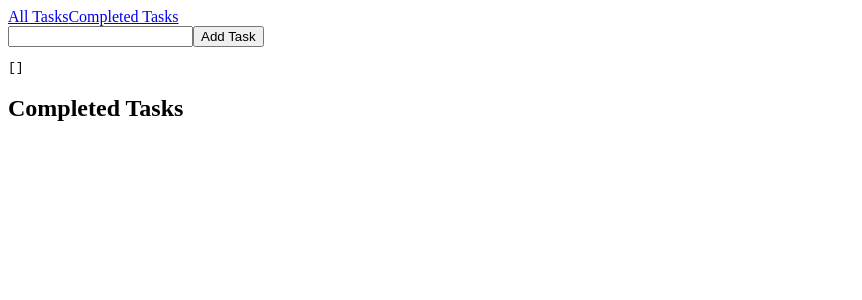
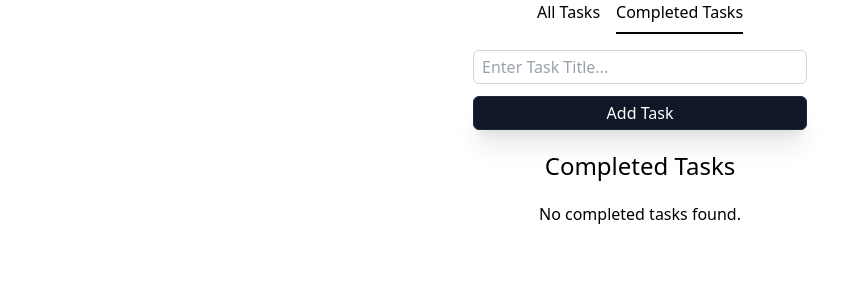
Before and after one commit to alonzojoe/task-manager, a Vue app: page /completed in a window 1280 px wide. Shown: the top 300 px of the page, without its empty margins (0-862 px from the left). Built offline with nearby package versions, Linux system fonts and the light colour scheme; the HTML template or start-up script is replaced by a standard one.

Commit message:
feat: split components, styling

```diff
--- /dev/null
+++ b/src/components/Button.vue
@@ -0,0 +1,30 @@
+<template>
+    <button :type="type" :class="`${btnClass} ${width} cursor-pointer text-md shadow-xl px-2 py-1 rounded-md`">
+        <slot>Button Name</slot>
+    </button>
+</template>
+
+<script setup>
+import { computed } from 'vue';
+const props = defineProps({
+    variant: {
+        type: String,
+        default: 'green'
+    },
+    width: String,
+    type: {
+        type: String,
+        default: 'button'
+    }
+})
+
+const btnClass = computed(() => {
+    return {
+        'green': 'border border-green-400 bg-green-400 hover:bg-green-500 text-white',
+        'red': 'border border-red-400 bg-red-400 hover:bg-red-500 text-white',
+        'dark': 'border border-gray-800 bg-gray-900 text-white'
+    }[props.variant]
+})
+</script>
+
+<style scoped></style>
--- /dev/null
+++ b/src/components/InputText.vue
@@ -0,0 +1,27 @@
+<template>
+    <input :type="type"
+        class="w-full px-2 py-1 text-md bg-white border outline-none focus:ring-0 border-gray-300 rounded-md placeholder-gray-400 focus:ring-indigo-500"
+        :value="modelValue" :placeholder="props.placeholder" @input="handleChange" />
+</template>
+
+<script setup>
+const props = defineProps({
+    type: {
+        type: String,
+        default: 'text'
+    },
+    placeholder: {
+        type: String,
+        default: ""
+    },
+    modelValue: [String, Number]
+})
+
+const emits = defineEmits(['update:modelValue'])
+
+const handleChange = (event) => {
+    emits('update:modelValue', event.target.value)
+}
+</script>
+
+<style lang="scss" scoped></style>
--- a/src/components/Task.vue
+++ b/src/components/Task.vue
@@ -1,13 +1,16 @@
 <template>
-    <div>
-        <button @click="taskStore.markCompleted(task.id)" v-if="!done">[]</button>
-        {{ task.title }}
-        <button type="button" @click="taskStore.removeTask(task.id)">Delete</button>
+    <div className="flex justify-between items-center gap-5 mb-5">
+        <div class="space-x-5">
+            <Button @click="taskStore.markCompleted(task.id)" v-if="!task.completed">&nbsp;&nbsp;&nbsp;&nbsp</Button>
+            <span :class="{ 'line-through': task.completed }"> {{ task.title }}</span>
+        </div>
+        <Button type="button" variant="red" @click="taskStore.removeTask(task.id)">Delete</Button>
     </div>
 </template>
 
 <script setup>
 import useTaskStore from '../store/taskStore';
+import Button from "../components/Button.vue"
 const props = defineProps({
     task: Object,
     done: {
--- a/src/layout/AppLayout.vue
+++ b/src/layout/AppLayout.vue
@@ -1,14 +1,22 @@
 <template>
-    <div>
-        <router-link to="/">All Tasks</router-link>
-        <router-link to="/completed">Completed Tasks</router-link>
+    <div class="h-[100dvh] w-full flex flex-col items-center">
+        <div class="flex space-x-4 mb-4">
+            <router-link to="/" class="pb-2 border-b-2 border-white hover:border-gray-400"
+                :class="{ '!border-black': $route.path === '/' }">
+                All Tasks
+            </router-link>
+            <router-link to="/completed" class="pb-2 border-b-2 border-white hover:border-gray-400"
+                :class="{ '!border-black': $route.path === '/completed' }">
+                Completed Tasks
+            </router-link>
+        </div>
 
-        <form @submit.prevent="handleSubmit">
-            <input type="text" v-model="inputTitle">
-            <button>Add Task</button>
+
+        <form @submit.prevent="handleSubmit" class="space-y-3">
+            <InputText type="text" v-model="inputTitle" placeholder="Enter Task Title..." />
+            <Button width="w-full" type="submit" variant="dark">Add Task</Button>
         </form>
-        <pre>{{ taskStore.tasks }}</pre>
-        <div>
+        <div class="my-5">
             <router-view />
         </div>
     </div>
@@ -16,8 +24,10 @@
 
 <script setup>
 import { ref, watch, onMounted } from "vue"
+import { setLocalStorage } from "../libs/utils"
 import useTaskStore from "../store/taskStore"
-import { setLocalStorage } from "../libs/utils"
+import InputText from "../components/InputText.vue"
+import Button from "../components/Button.vue"
 
 const taskStore = useTaskStore()
 
@@ -30,6 +40,7 @@ const handleSubmit = () => {
         return
     }
     taskStore.addTask(inputTitle.value)
+    inputTitle.value = ""
 }
 
 watch(
--- a/src/style.css
+++ b/src/style.css
@@ -1 +1 @@
-/* @import "tailwindcss"; */
+@import "tailwindcss";
--- a/src/views/CompletedTask.vue
+++ b/src/views/CompletedTask.vue
@@ -1,11 +1,12 @@
 <template>
     <div>
-        <h2>Completed Tasks</h2>
-        <div>
-            <div v-for="task in taskStore.tasks" :key="task.id">
+        <h2 class="text-center text-2xl mb-5">Completed Tasks</h2>
+        <div v-if="taskStore.completedTasks.length > 0">
+            <div v-for="task in taskStore.completedTasks" :key="task.id">
                 <Task :task="task" :done="true" />
             </div>
         </div>
+        <p v-else>No completed tasks found.</p>
     </div>
 </template>
 
--- a/src/views/TaskList.vue
+++ b/src/views/TaskList.vue
@@ -1,12 +1,13 @@
 <template>
     <div>
-        <h2>All Tasks</h2>
+        <h2 class="text-center text-2xl mb-5">All Tasks</h2>
 
-        <div>
+        <div v-if="taskStore.tasks.length > 0">
             <div v-for="task in taskStore.tasks" :key="task.id">
                 <Task :task="task" />
             </div>
         </div>
+        <p v-else>No records found. Would you like to add some?</p>
     </div>
 </template>
 
```
